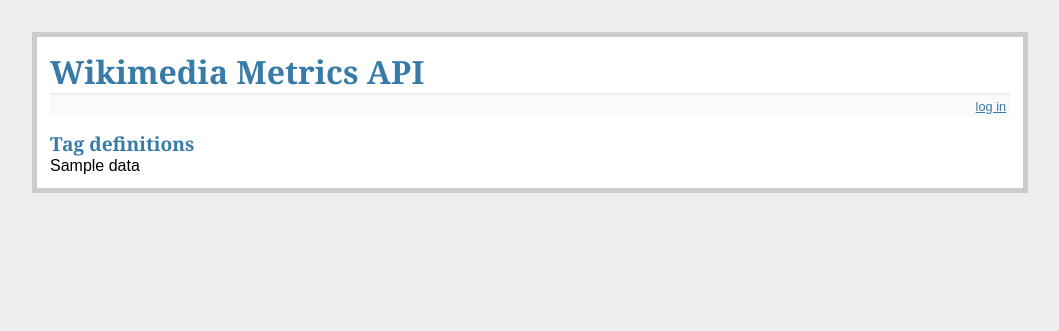
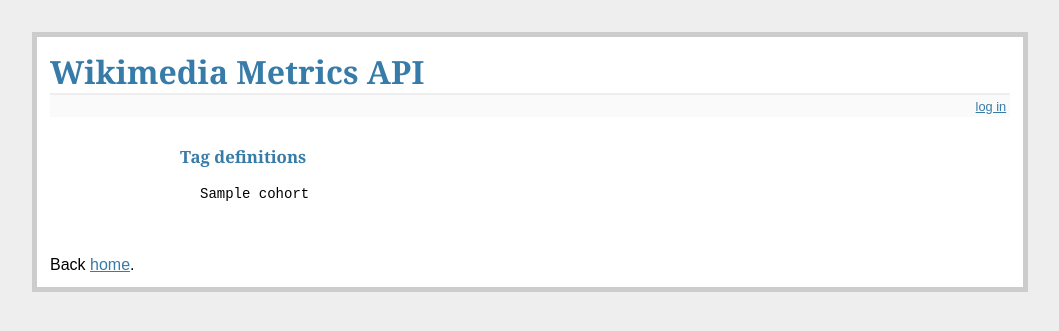
Before and after one commit to rfaulkner/wikipedia_user_metrics, a Flask app: template src/api/templates/tag_definitions.html in a window 1280 px wide. Shown: the top 331 px of the page, without its empty margins (110-1169 px from the left). Run offline with Flask 2, Linux system fonts and the light colour scheme; the template is opened without the code that fills it: most values are stand-ins (such as "Sample title", 1, 10 or a date in 2020); parts of the project's set-up code (start-up, migrations or seed data) failed here and were passed over; some libraries are stand-ins or nearby versions.

Commit message:
ADD: updated 'tag_definitions' view

```diff
--- a/src/api/run.py
+++ b/src/api/run.py
@@ -90,11 +90,11 @@ def tag_definitions():
     conn = dl.Connector(instance='slave')
     conn._cur_.execute('select * from usertags_meta')
 
-    for r in conn._cur_:
-        usertag_meta_data += " ".join(dl.DataLoader().cast_elems_to_string(list(r))) + '<br>'
+    f = dl.DataLoader().cast_elems_to_string
+    usertag_meta_data = [escape(", ".join(f(r))) for r in conn._cur_]
 
     del conn
-    return render_template('tag_definitions.html', data=Markup(usertag_meta_data))
+    return render_template('tag_definitions.html', data=usertag_meta_data)
 
 @app.route('/cohorts')
 def cohorts():
--- a/src/api/templates/index.html
+++ b/src/api/templates/index.html
@@ -50,5 +50,6 @@
     Choose a <a href="{{ url_for('cohorts') }}">Cohort</a>.<div class="v_space_sm"></div>
     Check the <a href="{{ url_for('job_queue') }}">Job Queue</a>.<div class="v_space_sm"></div>
     See all generated <a href="{{ url_for('all_urls') }}">requests</a>.
+    View the <a href="{{ url_for('tag_definitions') }}">tag definitions</a> for cohorts.
 </div>
 {% endblock %}
--- a/src/api/templates/tag_definitions.html
+++ b/src/api/templates/tag_definitions.html
@@ -1,6 +1,17 @@
 {% extends "layout.html" %}
 {% block body %}
-    <h2>Tag definitions</h2>
-    {% if error %}<p class=error><strong>Error:</strong> {{ error }}{% endif %}
-    {{ data }}
+{% if error %}<p class=error><strong>Error:</strong> {{ error }}{% endif %}
+
+<div class="para_courier">
+    <h2>Tag definitions</h2><div class="v_space_sm"></div>
+    <div class="embed_p">
+        {% for row in data %}
+            {{ row|safe }}
+        <div class="v_space_sm"></div>
+        {% endfor %}
+    </div>
+</div>
+
+<div class="v_space_sm"></div>
+Back <a href="/">home</a>.
 {% endblock %}
```
